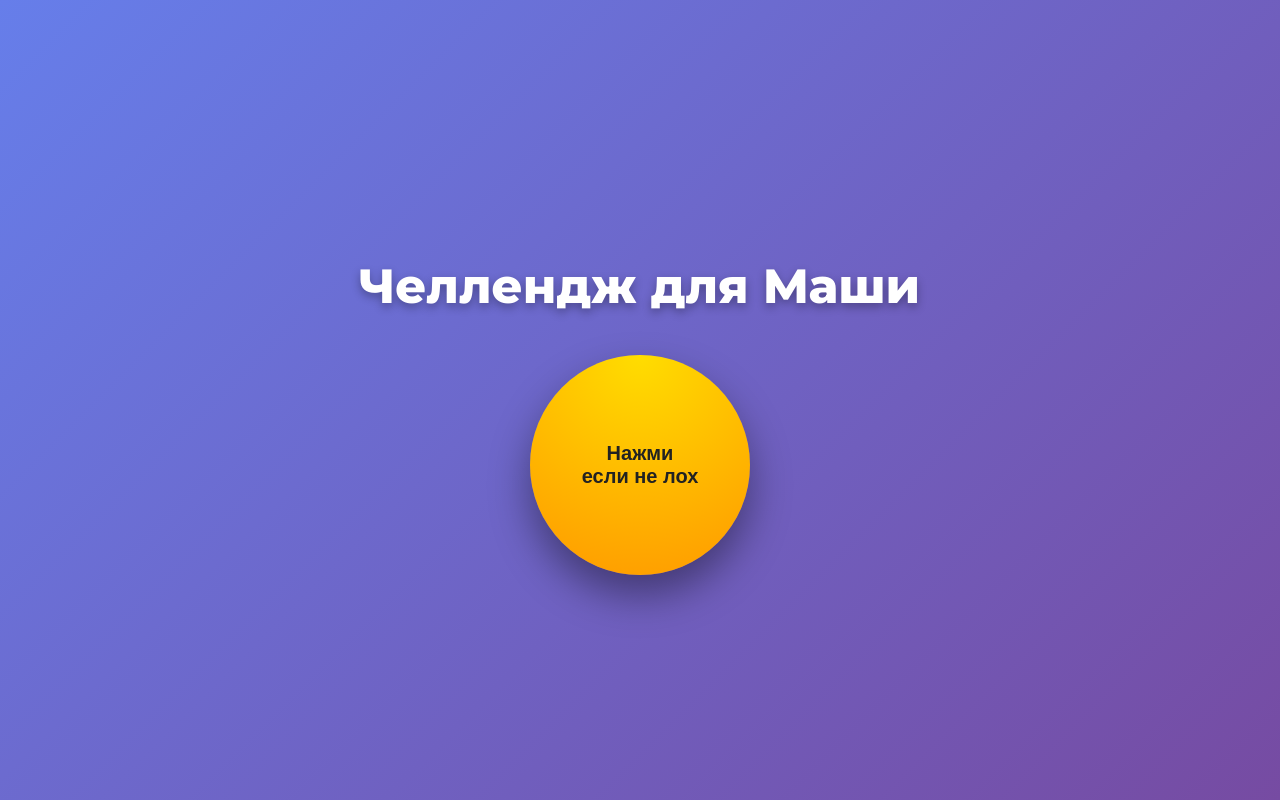
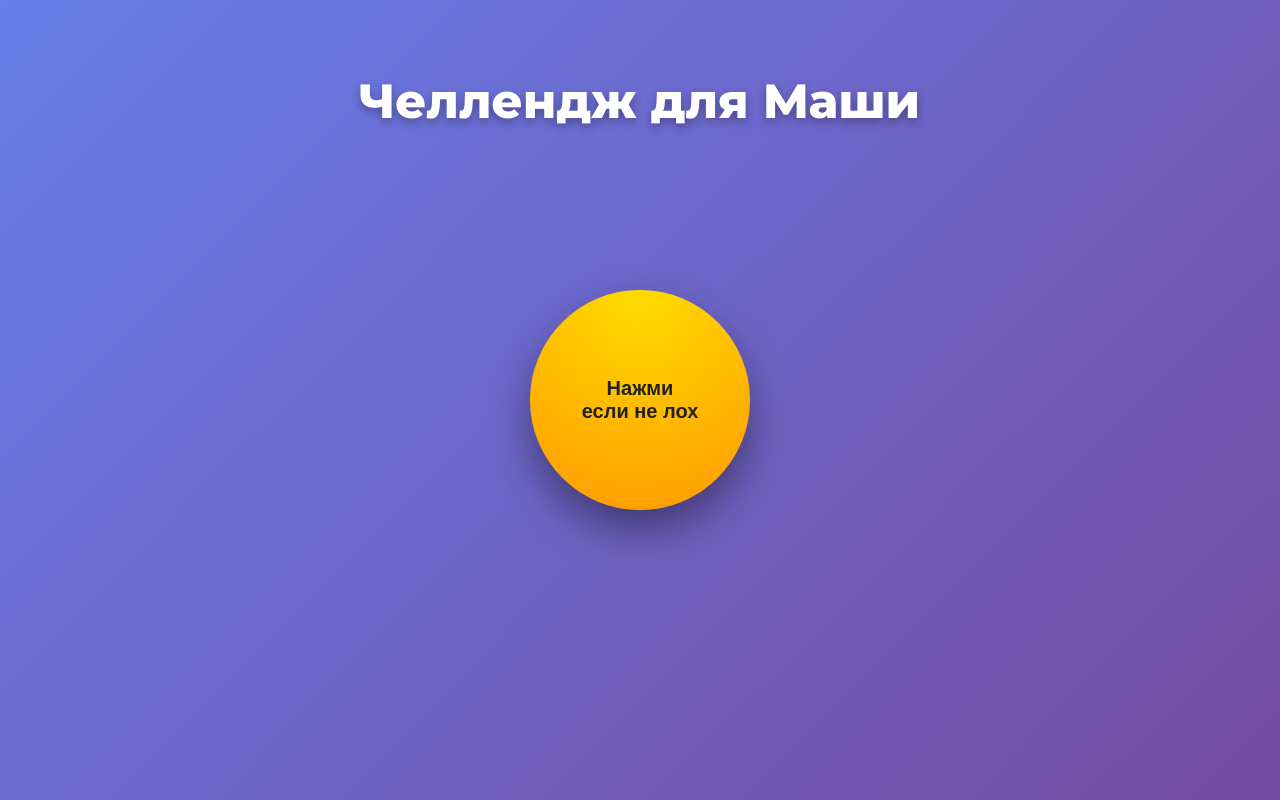
Before and after one commit to Ruzuy/Masha_challenge, a plain HTML site: page index.html in a window 1280 px wide. Drawn offline with Linux system fonts and the light colour scheme.

Commit message:
Initial challenge page1

```diff
--- a/index.html
+++ b/index.html
@@ -4,34 +4,29 @@
     <meta charset="UTF-8">
     <title>Челлендж для Маши</title>
 
-    <!-- Красивый шрифт -->
     <link href="https://fonts.googleapis.com/css2?family=Montserrat:wght@600;800&display=swap" rel="stylesheet">
 
     <style>
-        * {
-            box-sizing: border-box;
-        }
-
         body {
             margin: 0;
             height: 100vh;
             font-family: 'Montserrat', sans-serif;
-            display: flex;
-            flex-direction: column;
-            align-items: center;
-            justify-content: center;
             background: linear-gradient(135deg, #667eea, #764ba2);
             color: white;
+            overflow: hidden;
         }
 
         h1 {
+            position: absolute;
+            top: 40px;
+            width: 100%;
+            text-align: center;
             font-size: 48px;
-            margin-bottom: 40px;
-            text-align: center;
             text-shadow: 0 4px 10px rgba(0,0,0,0.3);
         }
 
         .btn {
+            position: absolute;
             width: 220px;
             height: 220px;
             border-radius: 50%;
@@ -42,16 +37,11 @@
             background: radial-gradient(circle at top, #ffdd00, #ff9900);
             color: #222;
             box-shadow: 0 20px 40px rgba(0,0,0,0.4);
-            transition: transform 0.2s ease, box-shadow 0.2s ease;
+            transition: transform 0.2s ease, left 0.4s ease, top 0.4s ease;
         }
 
         .btn:hover {
             transform: scale(1.05);
-            box-shadow: 0 25px 50px rgba(0,0,0,0.5);
-        }
-
-        .btn:active {
-            transform: scale(0.97);
         }
     </style>
 </head>
@@ -59,9 +49,47 @@
 
 <h1>Челлендж для Маши</h1>
 
-<button class="btn" onclick="alert('Ну всё, назад дороги нет 😈')">
+<button class="btn" id="runawayBtn">
     Нажми<br>если не лох
 </button>
 
+<script>
+    const btn = document.getElementById('runawayBtn');
+    let escapes = 0;
+    const maxEscapes = 3;
+
+    // начальная позиция
+    centerButton();
+
+    function centerButton() {
+        btn.style.left = (window.innerWidth / 2 - 110) + 'px';
+        btn.style.top = (window.innerHeight / 2 - 110) + 'px';
+    }
+
+    function moveButtonRandomly() {
+        const maxX = window.innerWidth - 220;
+        const maxY = window.innerHeight - 220;
+
+        const x = Math.random() * maxX;
+        const y = Math.random() * maxY;
+
+        btn.style.left = x + 'px';
+        btn.style.top = y + 'px';
+    }
+
+    btn.addEventListener('mouseenter', () => {
+        if (escapes < maxEscapes) {
+            escapes++;
+            moveButtonRandomly();
+        }
+    });
+
+    btn.addEventListener('click', () => {
+        if (escapes >= maxEscapes) {
+            alert('Назад дороги нет 😈');
+        }
+    });
+</script>
+
 </body>
 </html>
```
